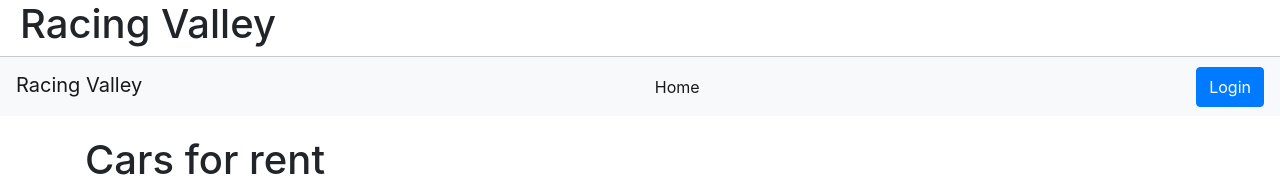
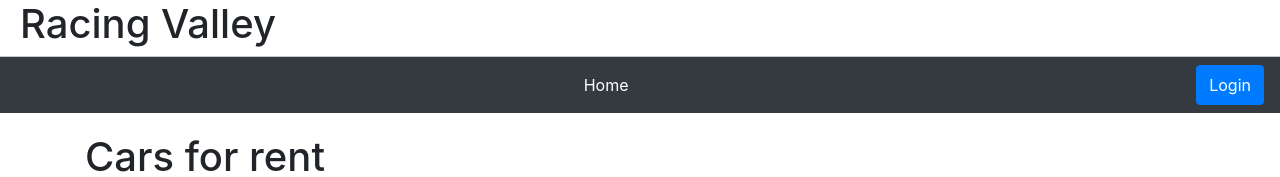
Before and after one commit to robinrbh/my-portfolio-project, a React (Create React App) app: page / in a window 1280 px wide. Shown: the top 177 px of the page. Built offline with nearby package versions, Linux system fonts and the light colour scheme; no server answers.

Commit message:
Finished up some basic bootstrap styling

```diff
--- a/src/App.js
+++ b/src/App.js
@@ -15,6 +15,7 @@ import VendorDetails from "./pages/VendorDetails"
 import { selectAppLoading } from "./store/appState/selectors"
 import { selectRacerToken } from "./store/racer/selectors"
 import { selectVendorToken } from "./store/vendor/selectors"
+import { Container, Row, Col } from "react-bootstrap"
 
 function App() {
 	const isLoading = useSelector(selectAppLoading)
@@ -31,7 +32,9 @@ function App() {
 			<div style={{ width: "100%", borderBottom: "1px solid #c9c9c9" }}>
 				<h1 style={{ paddingLeft: "20px" }}>Racing Valley</h1>
 			</div>
+
 			<Navigation />
+
 			<MessageBox />
 			<div style={{ padding: "20px" }}>
 				{isLoading ? <Loading /> : null}
--- a/src/components/Navigation/index.js
+++ b/src/components/Navigation/index.js
@@ -39,10 +39,7 @@ export default function Navigation() {
 
 	return (
 		<>
-			<Navbar bg="light" expand="lg">
-				<Navbar.Brand as={NavLink} to="/">
-					<p>Racing Valley</p>
-				</Navbar.Brand>
+			<Navbar bg="dark" variant="dark" expand="lg" style={{ color: "#fff" }}>
 				<Navbar.Toggle aria-controls="basic-navbar-nav" />
 				<Navbar.Collapse id="basic-navbar-nav">
 					<Nav style={{ width: "100%" }} fill>
```
